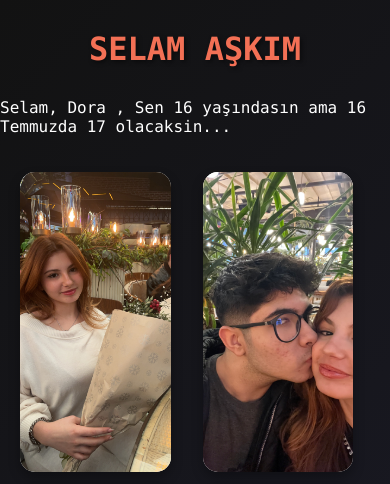
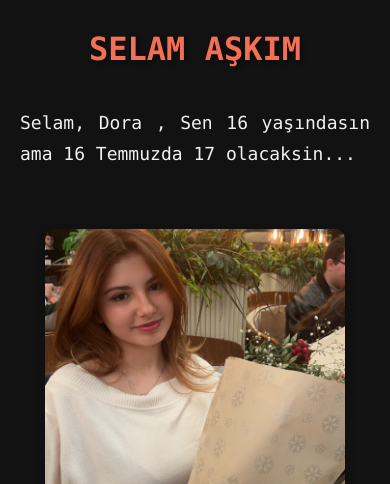
Before and after one commit to tpcggwq/mesaj, a Flask app: page / in a window 390 px wide. Shown: the top 484 px of the page. Run offline with Flask 3, Linux system fonts and the light colour scheme.

Commit message:
Update index.html

```diff
--- a/templates/index.html
+++ b/templates/index.html
@@ -4,28 +4,95 @@
   <meta charset="UTF-8" />
   <meta name="viewport" content="width=device-width, initial-scale=1.0"/>
   <title>Ana</title>
-  <link rel="stylesheet" href="{{ url_for('static', filename='css/style.css') }}">
   <style>
-    /* EKSİKLERİ TAMAMLAYAN CSS */
+    /* REPODAKİ CSS İLE TAM UYUMLU DÜZENLEME */
+    body {
+      margin: 0;
+      padding: 0;
+      background-color: #121212;
+      color: white;
+      font-family: "Lucida Console", "Courier New", monospace;
+    }
+
+    h1 {
+      text-align: center;
+      margin-top: 30px;
+      color: #f37055;
+      text-shadow: 2px 2px 4px rgba(0,0,0,0.5);
+    }
+
+    p {
+      max-width: 900px;
+      margin: 40px auto;
+      padding: 0 20px;
+      font-size: 18px;
+      line-height: 1.7;
+      text-align: justify;
+      color: #f0f0f0;
+    }
+
     .gallery {
-      display: grid;
-      grid-template-columns: 1fr 1fr;
+      display: flex;
+      flex-wrap: wrap;
+      justify-content: center;
       gap: 15px;
       padding: 20px;
+      max-width: 1000px;
+      margin: 0 auto;
     }
+
+    .photo-card {
+      width: calc(50% - 10px); /* İki sütun için */
+      max-width: 300px;
+      background: #1e1e1e;
+      border-radius: 10px;
+      overflow: hidden;
+      box-shadow: 0 4px 8px rgba(0,0,0,0.3);
+      transition: all 0.3s ease;
+    }
+
     .photo-card:hover {
-      transform: scale(1.05);
-      box-shadow: 0 0 15px rgba(255,255,255,0.3);
+      transform: scale(1.03);
+      box-shadow: 0 6px 12px rgba(255,255,255,0.1);
+    }
+
+    .photo-card img {
+      width: 100%;
+      height: 300px;
+      object-fit: cover;
+      display: block;
+    }
+
+    .heart {
+      position: fixed;
+      pointer-events: none;
+      font-size: 24px;
+      color: #ff6b6b;
+      animation: float 4s linear infinite;
+      z-index: 999;
+    }
+
+    @keyframes float {
+      0% { transform: translateY(100vh) rotate(0deg); opacity: 0; }
+      20% { opacity: 1; }
+      80% { opacity: 1; }
+      100% { transform: translateY(-20vh) rotate(360deg); opacity: 0; }
+    }
+
+    @media (max-width: 768px) {
+      .photo-card {
+        width: 100%;
+      }
     }
   </style>
 </head>
 <body>
 
-  <!-- Aynı başlık ve paragraf içeriği -->
   <h1>SELAM AŞKIM</h1>
+
   <p>Selam, Dora , Sen 16 yaşındasın ama 16 Temmuzda 17 olacaksin...</p>
 
-  <!-- GALERİ KISMI (2'Lİ SIRA) -->
+  <!-- İKİLİ FOTOĞRAF DÜZENİ -->
   <div class="gallery">
     <div class="photo-card">
       <img src="https://raw.githubusercontent.com/tpcggwq/mesaj/main/static/IMG_1201.jpg">
@@ -50,50 +117,30 @@
     </div>
   </div>
 
-  <!-- KALPLER İÇİN JS -->
+  <!-- KALP ANİMASYONU JS -->
   <script>
-    // CSS STİL EKLEME
-    const style = document.createElement('style');
-    style.textContent = `
-      .heart {
-        position: fixed;
-        pointer-events: none;
-        animation: float 4s linear infinite;
-        z-index: 999;
-        font-size: 20px;
-        color: #ff6b6b;
-      }
-      @keyframes float {
-        0% { transform: translateY(100vh) rotate(0deg); opacity: 0; }
-        50% { opacity: 1; }
-        100% { transform: translateY(-10vh) rotate(360deg); opacity: 0; }
-      }
-    `;
-    document.head.appendChild(style);
-
-    // KALP OLUŞTURMA
     function createHeart() {
       const heart = document.createElement('div');
       heart.className = 'heart';
       heart.innerHTML = '❤';
       heart.style.left = Math.random() * 100 + 'vw';
       heart.style.fontSize = (15 + Math.random() * 25) + 'px';
-      heart.style.animationDuration = (3 + Math.random() * 4) + 's';
+      heart.style.animationDuration = (3 + Math.random() * 3) + 's';
       document.body.appendChild(heart);
 
       // Animasyon bitince kalbi sil
-      setTimeout(() => {
-        heart.remove();
-      }, 7000);
+      setTimeout(() => heart.remove(), 4000);
     }
 
-    // HER 0.5 SANİYEDE YENİ KALP
-    setInterval(createHeart, 500);
+    // Sayfa yüklendiğinde 20 kalp oluştur
+    window.onload = () => {
+      for(let i=0; i<20; i++) {
+        setTimeout(createHeart, i * 100);
+      }
+    };
 
-    // BAŞLANGIÇTA 20 KALP
-    for(let i=0; i<20; i++) {
-      setTimeout(createHeart, i * 100);
-    }
+    // Her saniye yeni kalp üret
+    setInterval(createHeart, 1000);
   </script>
 </body>
 </html>
```
